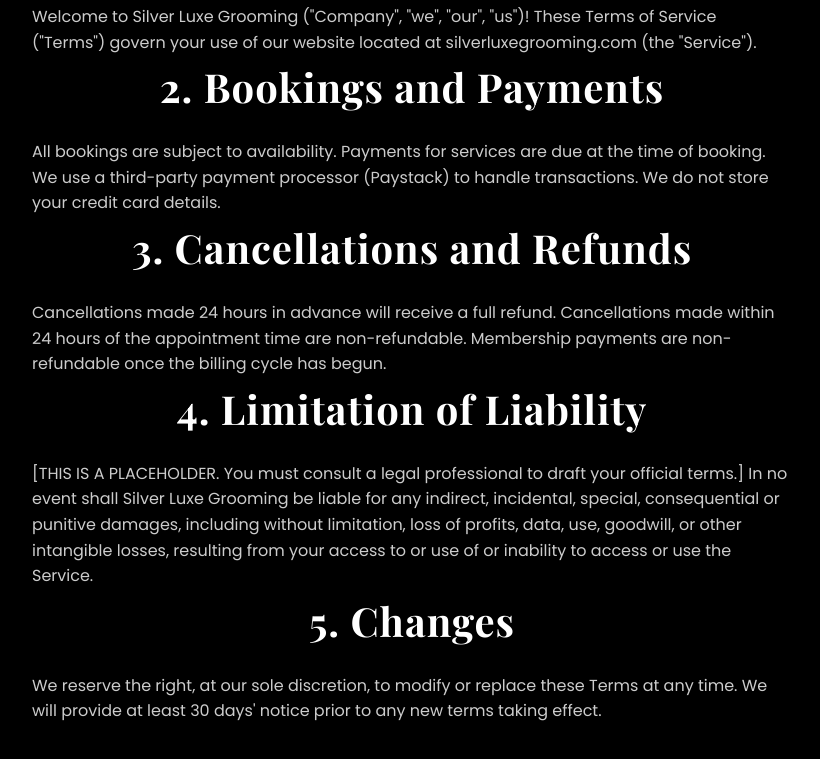
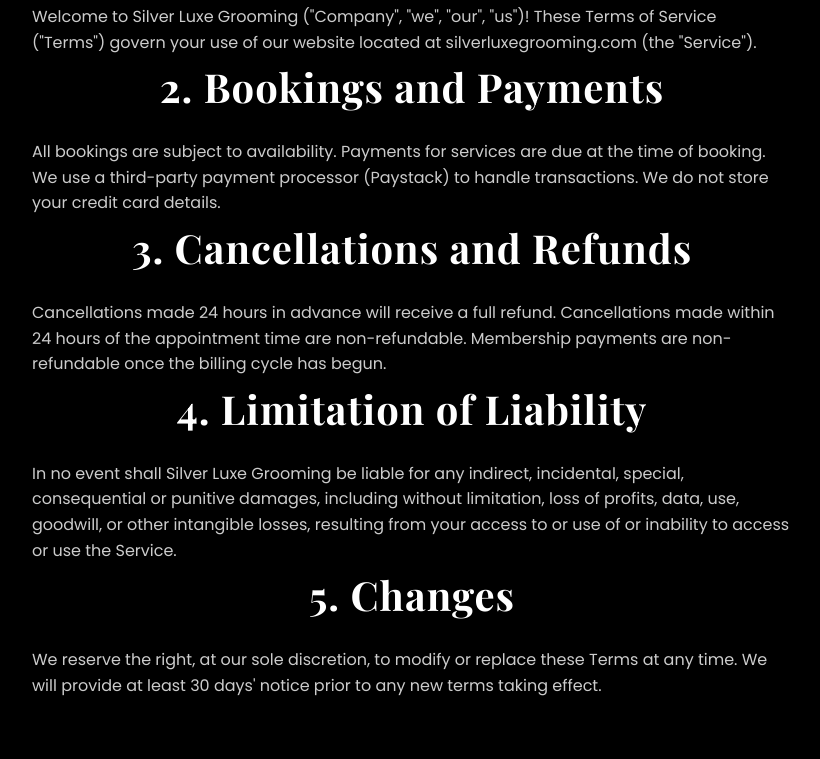
Before and after one commit to silverluxegrooming-source/Silver-LUXE2025-Grooming, a website: page terms.html in a window 1280 px wide. Shown: the part 720-1479 px from the top of the page, without its empty margins (228-1048 px from the left). Drawn offline with nearby package versions, Linux system fonts and the light colour scheme.

```diff
--- a/terms.html
+++ b/terms.html
@@ -70,7 +70,7 @@
             <p>Cancellations made 24 hours in advance will receive a full refund. Cancellations made within 24 hours of the appointment time are non-refundable. Membership payments are non-refundable once the billing cycle has begun.</p>
 
             <h2>4. Limitation of Liability</h2>
-            <p>[THIS IS A PLACEHOLDER. You must consult a legal professional to draft your official terms.] In no event shall Silver Luxe Grooming be liable for any indirect, incidental, special, consequential or punitive damages, including without limitation, loss of profits, data, use, goodwill, or other intangible losses, resulting from your access to or use of or inability to access or use the Service.</p>
+            <p>In no event shall Silver Luxe Grooming be liable for any indirect, incidental, special, consequential or punitive damages, including without limitation, loss of profits, data, use, goodwill, or other intangible losses, resulting from your access to or use of or inability to access or use the Service.</p>
 
             <h2>5. Changes</h2>
             <p>We reserve the right, at our sole discretion, to modify or replace these Terms at any time. We will provide at least 30 days' notice prior to any new terms taking effect.</p>
```
